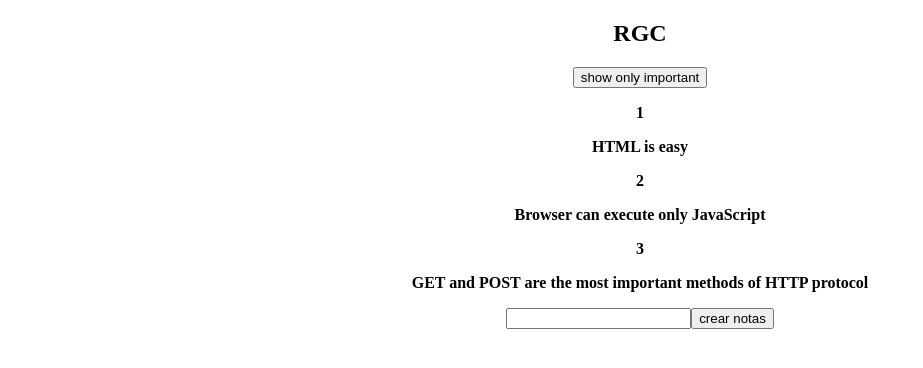
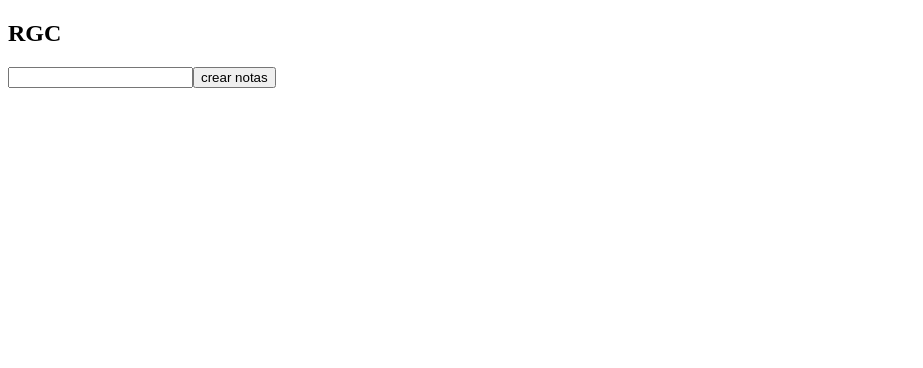
Before and after one commit to vaseksindelaru/rgc, a React (Create React App) app: page / in a window 1280 px wide. Shown: the top 368 px of the page, without its empty margins (0-923 px from the left). Built offline with nearby package versions, Linux system fonts and the light colour scheme.

Commit message:
crear notas

```diff
--- a/src/App.js
+++ b/src/App.js
@@ -3,72 +3,32 @@ import React,{useState,useEffect} from 'react';
 import axios from 'axios'
 import {Note} from './Note'
 
+function App()
+{
 
-
-
-
-function App(props) {
   // useEffect (() => {axios.get()})
-  const [notes,setNotes] = useState (props.notesProps);
+  const [notes,setNotes] = useState ([]);
   const [newNotes,setNewNotes] = useState('')
-  const [showAll,setShowAll] = useState(true)
-
 
   const handelChange = (evento) => {
-
  setNewNotes(evento.target.value)}
 
-  const handelSubmit = (event) => {
+ const handleSubmit = (event) =>
+  {
    event.preventDefault()
-    console.log('creando notas');
    const notesToAdd = {id: notes.length + 1, content: newNotes, important: Math.random() <0.5};
-    console.log(notesToAdd)
-    setNotes(notes.concat(notesToAdd))
+   setNotes( (prevNotes)=>prevNotes.concat(notesToAdd))
    setNewNotes('')
-  };
+  }
 
-  /* bootcamp: const notesToShow = showAll
-  ? notes
-  : notes.filter(note => note.important) */
-
-  /*  const [loading,setLoading] = useState (false)
-    useEffect(()=> {
-    console.log('useEffect');
-    setLoading(true);
-    setTimeout(()=>{
-    fetch('https://api.coingecko.com/api/v3/coins/markets?vs_currency=usd&order=market_cap_desc&per_page=100&page=1&sparkline=false')
-    .then(res => res.json())
-    .then(json => {
-       console.log('seteando las notas');
-       setNotes(json);
-       setLoading(false);
-      })
-     },2000);
-  },[])
- */
-const handelShowAll=()=>{setShowAll(()=>!showAll)}
   return (
-    <div className="App">
-     {/*  bootcamp: <div>
-        <button onClick={() => setShowAll(!showAll)}>
-          show {showAll ? 'important' : 'all' }
-        </button>
-      </div>
-      <ul>
-      {notesToShow.map(note =>
-          <Note key={note.id} note={note} />)}
-      </ul>   */}
+    <div>
     <h2>RGC</h2>
-    <button onClick={handelShowAll}>{showAll ? 'show only important' : 'show all'}</button>
-     <div>{notes
-     .filter(note=>{if(showAll===true) return note ; return note.important})
-     .map(note => <Note key={note.id} id={note.id} content={note.content} />)}</div>
-
-     <form onSubmit={handelSubmit}>
+    <div>{notes.map(note => <Note key={note.id} id={note.id} content={note.content} />)}</div>
+    <form onSubmit={handleSubmit}>
      <input type='text' onChange={handelChange} value={newNotes}></input>
      <button>crear notas</button>
     </form>
-
     </div>
     );
 }
--- a/src/index.js
+++ b/src/index.js
@@ -2,27 +2,5 @@ import React from 'react';
 import ReactDOM from 'react-dom';
 import App from './App';
 
-const notes = [
-  {
-    id: 1,
-    content: 'HTML is easy',
-    date: '2019-05-30T17:30:31.098Z',
-    important: true
-  },
-  {
-    id: 2,
-    content: 'Browser can execute only JavaScript',
-    date: '2019-05-30T18:39:34.091Z',
-    important: false
-  },
-  {
-    id: 3,
-    content: 'GET and POST are the most important methods of HTTP protocol',
-    date: '2019-05-30T19:20:14.298Z',
-    important: true
-  }
-]
 
-ReactDOM.render(
-  <App notesProps = {notes} />,document.getElementById('root')
-);
+ReactDOM.render(<App />,document.getElementById('root'));
```
Lines whose indentation alone changed are shown as unchanged.
